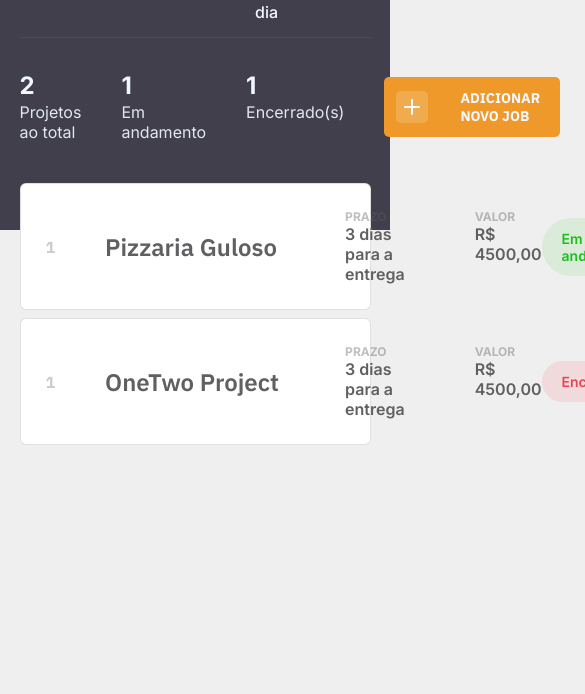
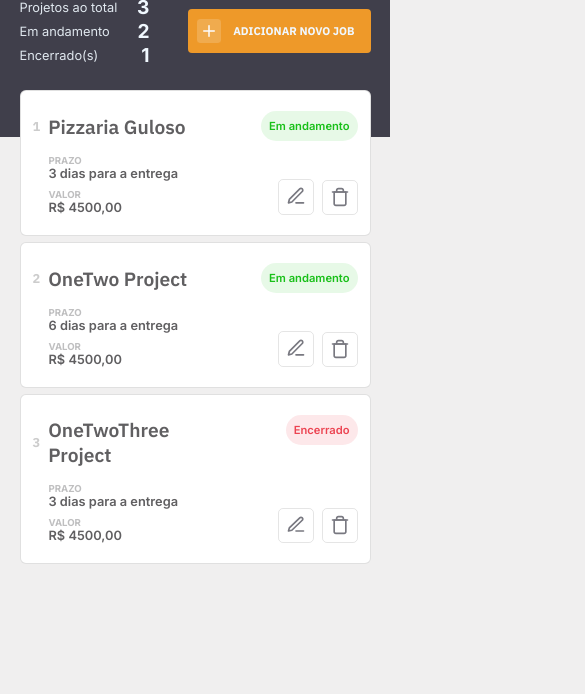
Before and after one commit to Bruno-SF-dev/maratona-discover-02, a plain HTML site: page index.html in a window 390 px wide. Shown: the part 150-844 px from the top of the page, 585 px wide, since content can reach past the window. Drawn offline with Linux system fonts and the light colour scheme.

Commit message:
making responsive

```diff
--- a/index.html
+++ b/index.html
@@ -13,10 +13,11 @@
   />
   <link rel="stylesheet" href="/styles/index.css">
 </head>
+
 <body>
   <header>
     <div class="initial">
-      <img src="./images/logo.svg" alt="Logo">
+      <img id="topLogo" src="./images/logo.svg" alt="Logo">
 
       <span class="freeTime"><img class="alert" src="./images/alert-octagon.svg" alt=""> Você tem 2 horas livres no seu dia</span>
 
@@ -33,13 +34,13 @@
       <ul>
         <li>
           <div class="total">
-            <span class="amount">2</span>
+            <span class="amount">3</span>
             <p class="projectType">Projetos ao total</p>
           </div>
         </li>
         <li>
           <div class="inProgress">
-            <span class="amount">1</span>
+            <span class="amount">2</span>
             <p class="projectType">Em andamento</p>
           </div>
         </li>
@@ -51,7 +52,7 @@
         </li>
       </ul>
 
-      <a href="job.html"> <img src="/images/plus-orange.svg" alt="Ícone para adicionar um novo Job"> Adicionar novo job </a>
+      <a href="job.html"> <img id="plusOrange" src="/images/plus-orange.svg" alt="Ícone para adicionar um novo Job"> Adicionar novo job </a>
     </div>
   </header>
 
@@ -78,8 +79,8 @@
           <div class="situation">
             <span class="inProgress">Em andamento</span>
             <div class="options">
-              <button id="editProject"> <img src="./images/edit-24.svg" alt="Edit icon"> </button>
-              <button id="deleteProject"> <img src="./images/trash-24.svg" alt="Delete icon"> </button>
+              <button class="editProject" title="Editar Job" > <img src="./images/edit-24.svg" alt="Edit icon"> </button>
+              <button class="deleteProject" title="Deletar Job"> <img src="./images/trash-24.svg" alt="Delete icon"> </button>
             </div>
           </div>
         </div>
@@ -87,9 +88,40 @@
 
       <div class="project">
         <div class="about">
-          <span class="number">1</span>
+          <span class="number">2</span>
           <p class="projectName">OneTwo Project</p>
           </div>
+
+        <div class="projectDetails">
+
+          <div>
+            <div class="deadline">
+              <span>Prazo</span>
+              <p>6 dias para a entrega</p>
+            </div>
+            <div class="price">
+              <span>valor</span>
+              <p>R$ 4500,00</p>
+            </div>
+          </div>
+
+          <div class="situation">
+            <span class="inProgress">Em andamento</span>
+            <div class="options">
+              <button class="editProject" title="Editar Job" > <img src="./images/edit-24.svg" alt="Edit icon"> </button>
+              <button class="deleteProject" title="Deletar Job"> <img src="./images/trash-24.svg" alt="Delete icon"> </button>
+            </div>
+          </div>
+
+        </div>
+      </div>
+
+      <div class="project">
+        <div class="about">
+          <span class="number">3</span>
+          <p class="projectName">OneTwoThree Project</p>
+          </div>
+
         <div class="projectDetails">
 
           <div>
@@ -106,10 +138,11 @@
           <div class="situation">
             <span class="fineshed">Encerrado</span>
             <div class="options">
-              <button id="editProject"> <img src="./images/edit-24.svg" alt="Edit icon"> </button>
-              <button id="deleteProject"> <img src="./images/trash-24.svg" alt="Delete icon"> </button>
+              <button class="editProject" title="Editar Job" > <img src="./images/edit-24.svg" alt="Edit icon"> </button>
+              <button class="deleteProject" title="Deletar Job"> <img src="./images/trash-24.svg" alt="Delete icon"> </button>
             </div>
           </div>
+
         </div>
       </div>
 
--- a/styles/index.css
+++ b/styles/index.css
@@ -142,6 +142,10 @@ header {
   align-items: center;
 }
 
+.projectsHistory a:hover {
+  background-color: rgb(245, 157, 42);
+}
+
 .projectsHistory a img {
   background-color: rgba(255, 255, 255, 0.02);
 
@@ -149,7 +153,7 @@ header {
 }
 
 
-/*--------Jobs History--------*/
+/*--------Jobs Section--------*/
 
 main {
   position: relative;
@@ -196,7 +200,7 @@ main {
   font-weight: 600;
   color: rgb(96, 95, 97);
 
-  width: 24rem;
+  width: 220px;
   margin-left: 5rem;
 }
 
@@ -208,11 +212,11 @@ main {
   width: 65%;
 }
 
-.projectContainer .project .projectDetails > :first-child {
+.projectDetails > :first-child {
   display: flex;
 }
 
-.projectDetails :first-child .deadline {
+.projectDetails > :first-child .deadline {
   display: flex;
   flex-direction: column;
   align-items: flex-start;
@@ -253,7 +257,7 @@ main {
   width: 45%;
 }
 
-.projectDetails .inProgress {
+.situation .inProgress {
   font-size: 1.4rem;
   font-weight: 600;
   color: rgb(25, 192, 25);
@@ -263,7 +267,7 @@ main {
   border-radius: 50px;
 }
 
-.projectDetails .fineshed {
+.situation .fineshed {
   font-size: 1.4rem;
   font-weight: 600;
   color: rgb(236, 68, 82);
@@ -273,17 +277,17 @@ main {
   border-radius: 50px;
 }
 
-.projectContainer .project .price p {
+.projectDetails .price p {
   font-size: 1.6rem;
   font-weight: 600;
   color: rgba(96, 95, 97);
 }
 
-.projectContainer .project .options {
+.projectDetails .situation .options {
   display: flex;
 }
 
-.projectContainer .project .options button {
+.projectDetails .situation .options button {
   border: 1px solid rgba(0, 0, 0, 0.1);
   border-radius: 5px;
 
@@ -297,10 +301,197 @@ main {
   align-self: end;
 }
 
-.projectContainer .project .options button:nth-of-type(1) {
+.projectDetails .options button:nth-of-type(1) {
   margin-right: 1rem;
 }
 
-.projectContainer .project .options button:hover {
+.projectDetails .options button:hover {
   background-color: rgb(245, 245, 245);
 }
+
+
+/*--------Responsividade--------*/
+
+@media (max-width: 1000px) {
+  .projectDetails > :first-child .deadline {
+    margin-right: 2rem;
+  }
+
+  .projectContainer .project .projectName {
+    margin-left: 1rem;
+  }
+}
+
+@media (max-width: 950px) {
+  .projectContainer .project {
+    display: flex;
+    flex-direction: column;
+    align-items: flex-start;
+
+    position: relative;
+  }
+
+  .projectContainer .project .about {
+    margin-top: .3rem;
+  }
+
+  .projectContainer .project .projectDetails {
+    width: 100%;
+    margin-top: 2rem;
+  }
+
+  .projectDetails > :first-child {
+    padding-left: 2rem;
+  }
+
+  .projectDetails .situation {
+   width:unset;
+   justify-content: flex-end;
+  }
+
+  .situation .inProgress, .situation .fineshed {
+    position: absolute;
+    right: 2.5rem;
+    top: 2.5rem;
+
+    padding: 1rem;
+  }
+}
+
+@media (max-width: 780px) {
+  .projectsHistory a img {
+    margin-right: 1.5rem;
+  }
+}
+
+@media (max-width: 760px) {
+  .initial {
+    position: relative;
+    padding-bottom: 5rem;
+  }
+
+  .initial .freeTime {
+    position: absolute;
+    bottom: 2px;
+
+    width: 100%;
+    display: flex;
+    justify-content: center;
+  }
+
+  .projectsHistory ul {
+    display: flex;
+    flex-direction: column;
+    width: 160px;
+  }
+
+  .projectsHistory ul li {
+  }
+
+  .projectsHistory ul li div {
+    margin: 0;
+    display: flex;
+    flex-direction: row-reverse;
+    align-items: center;
+    justify-content: space-between;
+
+    width: 100%;
+  }
+}
+
+@media (max-width: 580px) {
+  html {
+    font-size: 50%;
+  }
+}
+
+@media (max-width: 510px) {
+
+  .projectContainer .project .projectDetails {
+    display: flex;
+    align-items: flex-end;
+  }
+
+  .projectDetails :first-child {
+    flex-direction: column;
+  }
+
+  .projectDetails :first-child .deadline {
+    margin: 0 0 1rem;
+  }
+
+  .projectDetails .situation {
+    flex-direction: column;
+    align-items: center;
+  }
+
+  .projectDetails .situation .options button img {
+    width: 20px;
+  }
+}
+
+@media (max-width: 470px) {
+  .projectContainer .project {
+    padding: 2.5rem 1.5rem;
+  }
+
+  .situation .inProgress, .situation .fineshed {
+    right: 1.5rem;
+  }
+}
+
+@media (max-width: 425px) {
+  .initial #topLogo {
+    height: 38px;
+  }
+
+  .projectsHistory a #plusOrange {
+    height: 24px;
+  }
+
+  .projectContainer .project .projectName {
+    width: 180px;
+  }
+}
+
+@media (max-width: 400px) {
+
+  .projectsHistory ul {
+    display: flex;
+    flex-direction: column;
+    width: 130px;
+  }
+}
+
+@media (max-width: 360px) {
+  .initial .profile div {
+    margin-right: 1rem;
+  }
+
+  .projectsHistory a {
+    display: flex;
+    flex-direction: column-reverse;
+    align-items: center;
+    text-align: center;
+
+    padding: 1rem;
+  }
+
+  .projectsHistory a #plusOrange {
+    margin: .5rem 0 0;
+  }
+
+  .initial #topLogo {
+    height: 34px;
+  }
+}
+
+@media (max-width: 320px) {
+  .initial .profile div .firstName {
+    font-size: 1.8rem;
+  }
+
+  .initial .profile div {
+    padding-bottom: 2rem ;
+  }
+}
```
